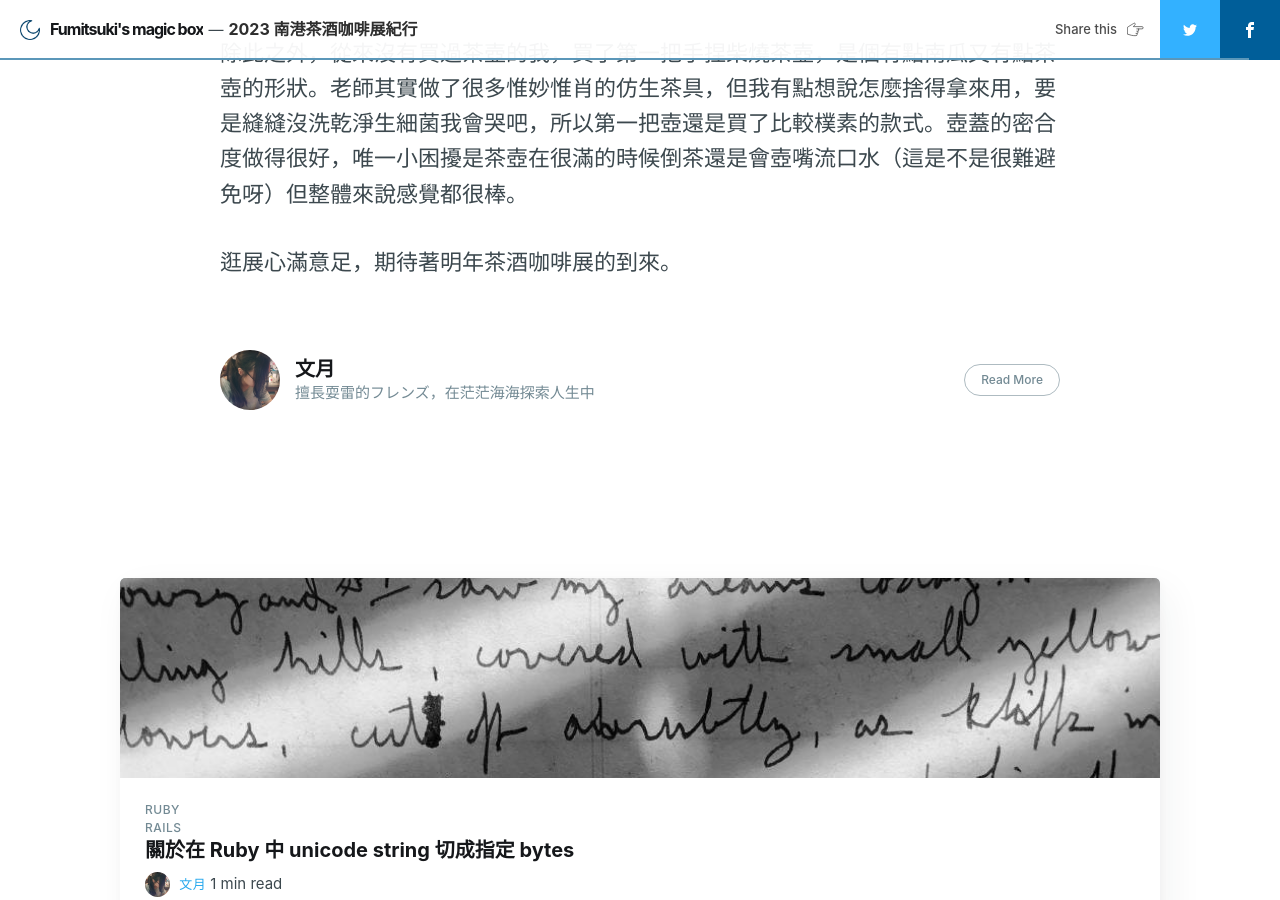
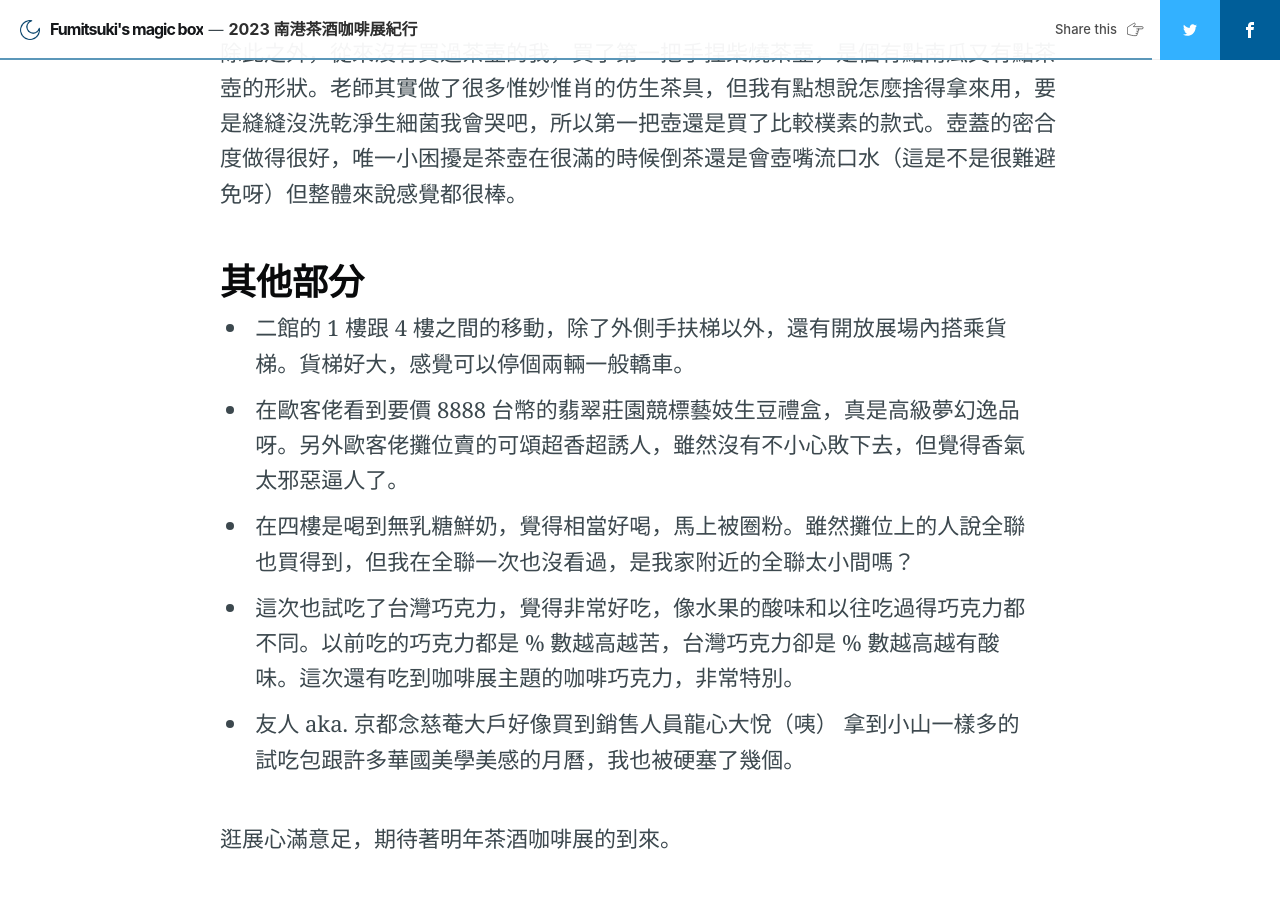
Before and after one commit to requiemformemories/blog, a Jekyll site: the page built from _posts/2023-11-18-int-coffee-expo-2023.markdown, in a window 1280 px wide and 900 px high, scrolled down 6668 px. Built offline with Jekyll 4.4.1, drawn with Linux system fonts in a browser that asks for light colours; nearby versions of some CDN libraries; comment, search, counter and statistics services are not loaded; some of the changed text lies outside the part shown.

Commit message:
feat: add `other parts` to `int-coffee-expo-2023`

```diff
--- a/_posts/2023-11-18-int-coffee-expo-2023.markdown
+++ b/_posts/2023-11-18-int-coffee-expo-2023.markdown
@@ -67,4 +67,14 @@ author: fumitsuki
 
 除此之外，從來沒有買過茶壺的我，買了第一把手捏柴燒茶壺，是個有點南瓜又有點茶壺的形狀。老師其實做了很多惟妙惟肖的仿生茶具，但我有點想說怎麼捨得拿來用，要是縫縫沒洗乾淨生細菌我會哭吧，所以第一把壺還是買了比較樸素的款式。壺蓋的密合度做得很好，唯一小困擾是茶壺在很滿的時候倒茶還是會壺嘴流口水（這是不是很難避免呀）但整體來說感覺都很棒。
 
+
+## 其他部分
+
+- 二館的 1 樓跟 4 樓之間的移動，除了外側手扶梯以外，還有開放展場內搭乘貨梯。貨梯好大，感覺可以停個兩輛一般轎車。
+- 在歐客佬看到要價 8888 台幣的翡翠莊園競標藝妓生豆禮盒，真是高級夢幻逸品呀。另外歐客佬攤位賣的可頌超香超誘人，雖然沒有不小心敗下去，但覺得香氣太邪惡逼人了。
+- 在四樓是喝到無乳糖鮮奶，覺得相當好喝，馬上被圈粉。雖然攤位上的人說全聯也買得到，但我在全聯一次也沒看過，是我家附近的全聯太小間嗎？
+- 這次也試吃了台灣巧克力，覺得非常好吃，像水果的酸味和以往吃過得巧克力都不同。以前吃的巧克力都是 % 數越高越苦，台灣巧克力卻是 % 數越高越有酸味。這次還有吃到咖啡展主題的咖啡巧克力，非常特別。
+- 友人 aka. 京都念慈菴大戶好像買到銷售人員龍心大悅（咦） 拿到小山一樣多的試吃包跟許多華國美學美感的月曆，我也被硬塞了幾個。
+
+
 逛展心滿意足，期待著明年茶酒咖啡展的到來。
```
Also changed, not shown: other parts of _posts/2023-11-18-int-coffee-expo-2023.markdown (+1 -1 lines).
